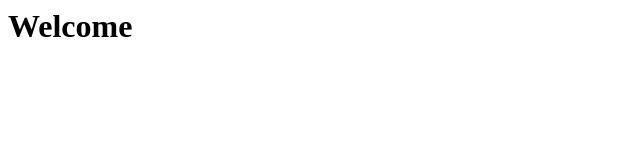
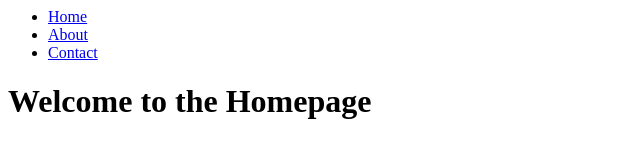
Before and after one commit to solismarcandrewact-collab/drew, a plain HTML site: page index.html in a window 1280 px wide. Shown: the whole page, without its empty margins (0-640 px from the left). Drawn offline with Linux system fonts and the light colour scheme.

Commit message:
Add navbar section

```diff
--- a/index.html
+++ b/index.html
@@ -1 +1,16 @@
-<head><title>Home</title></head><body><h1>Welcome</h1></body></html>
+
+<html>
+<head>
+    <title>Home</title>
+</head>
+<body>
+    <nav>
+        <ul>
+            <li><a href='#'>Home</a></li>
+            <li><a href='#'>About</a></li>
+            <li><a href='#'>Contact</a></li>
+        </ul>
+    </nav>
+    <h1>Welcome to the Homepage</h1>
+</body>
+</html>
```
